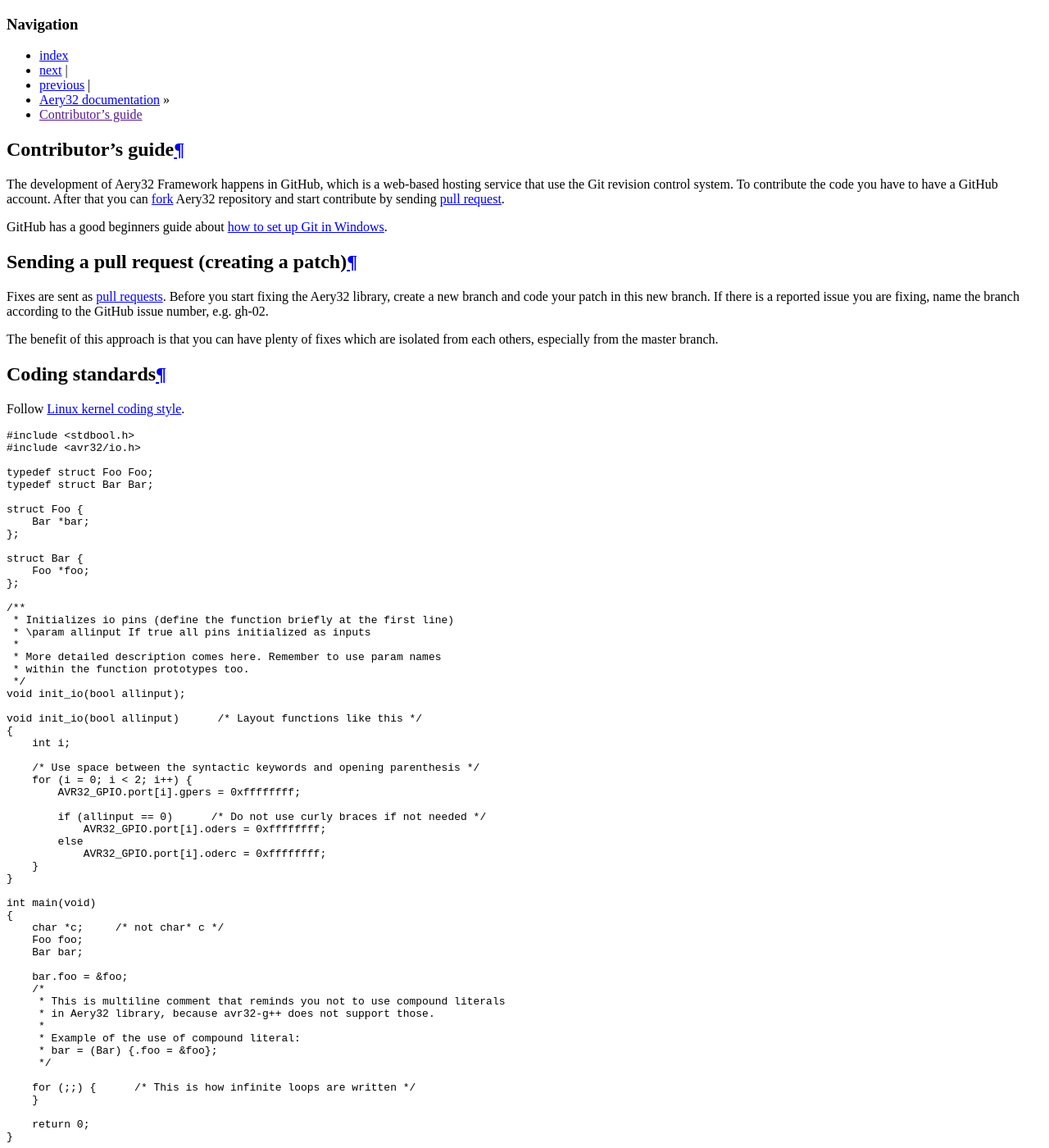
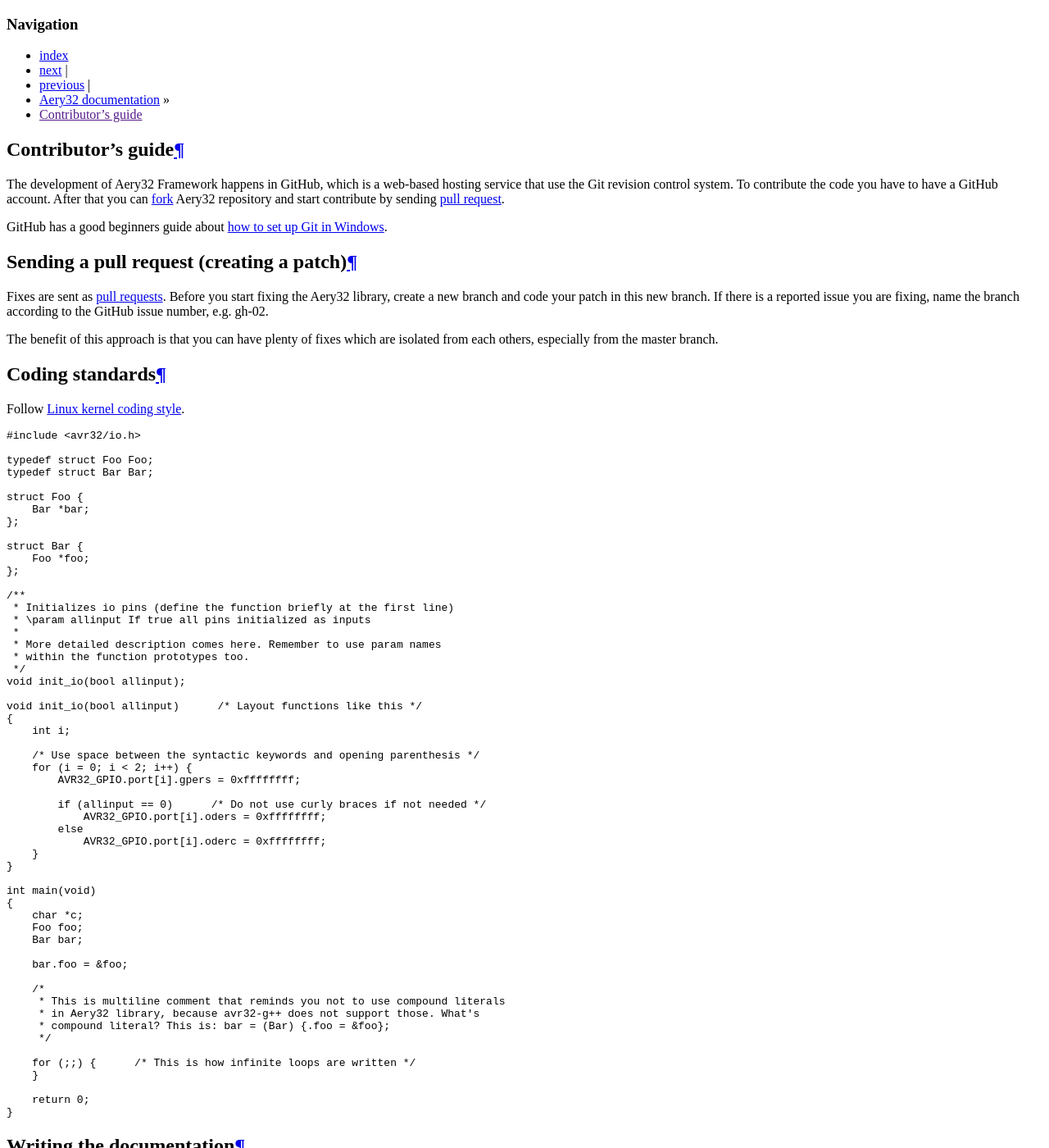
Before and after one commit to aery32/aery32-refguide, a Sphinx documentation site: the page built from source/contribute.rst, in a window 1280 px wide and 1400 px high. Shown: the whole window at 82% size. Built offline with Sphinx 7.4.7, drawn with Linux system fonts in a browser that asks for light colours.

Commit message:
Update source/contribute.rst

```diff
--- a/source/contribute.rst
+++ b/source/contribute.rst
@@ -19,7 +19,6 @@
 
 .. code-block:: c
 
-    #include <stdbool.h>
     #include <avr32/io.h>
 
     typedef struct Foo Foo;
@@ -59,17 +58,16 @@
 
     int main(void)
     {
-        char *c;     /* not char* c */
+        char *c;
         Foo foo;
         Bar bar;
 
         bar.foo = &foo;
+
         /*
          * This is multiline comment that reminds you not to use compound literals
-         * in Aery32 library, because avr32-g++ does not support those.
-         *
-         * Example of the use of compound literal:
-         * bar = (Bar) {.foo = &foo};
+         * in Aery32 library, because avr32-g++ does not support those. What's
+         * compound literal? This is: bar = (Bar) {.foo = &foo};
          */
 
         for (;;) {      /* This is how infinite loops are written */
```
